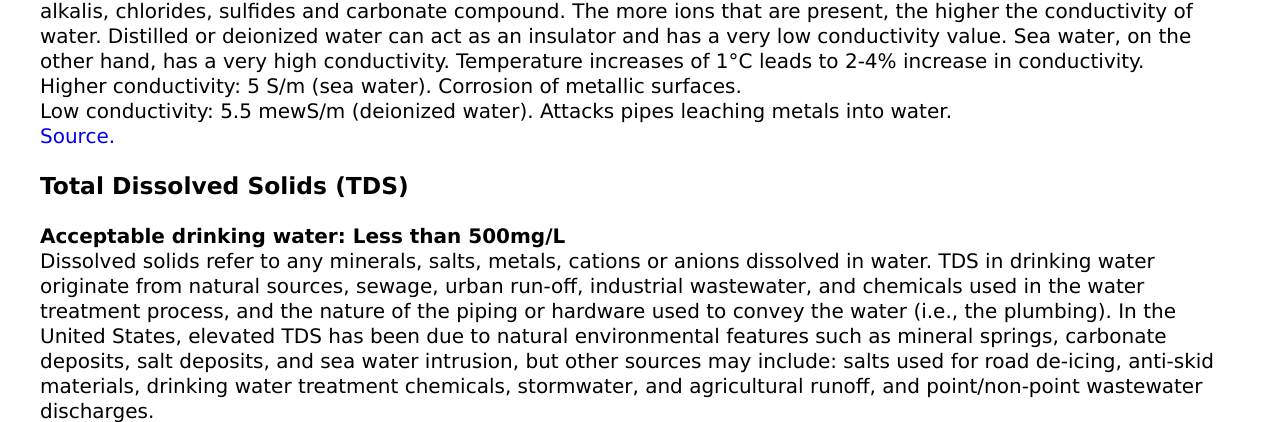
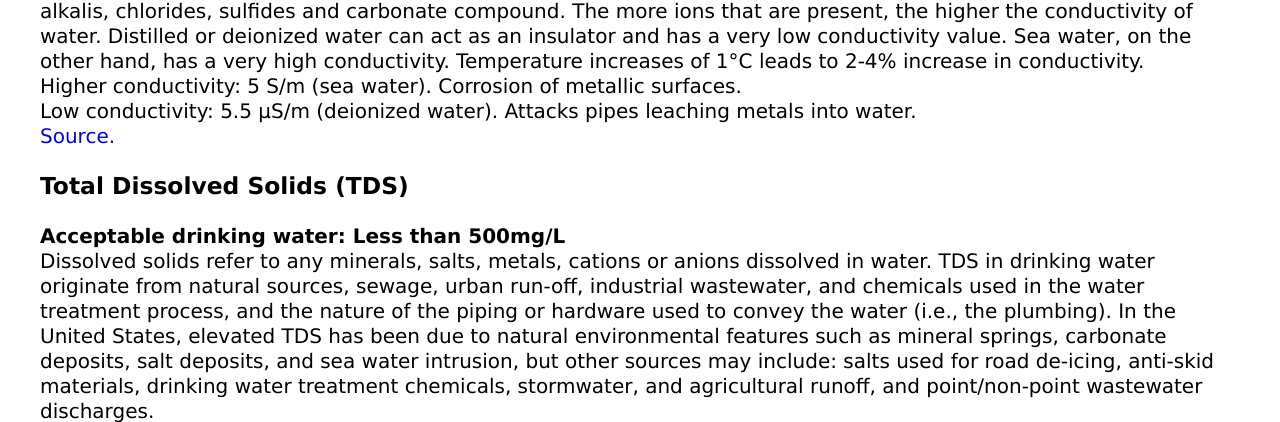
Before and after one commit to aqua-watch/aqua-watch-API, a Flask app: page /report_guide in a window 1280 px wide. Shown: the part 441-863 px from the top of the page. Run offline with Flask 2, Linux system fonts and the light colour scheme.

Commit message:
Update requirements and fix mu greek letter on report guide.

```diff
--- a/aqua-watch-api/requirements.txt
+++ b/aqua-watch-api/requirements.txt
@@ -8,3 +8,4 @@ PyMongo==3.6.1
 dnspython==1.15.0
 flask-googlemaps==0.2.5
 Flask-Login==0.4.1
+requests==2.18.4
--- a/aqua-watch-api/templates/report_guide.html
+++ b/aqua-watch-api/templates/report_guide.html
@@ -88,7 +88,7 @@
         <b><p>Acceptable drinking water: 5 mS/m - 50 mS/m</p></b>
         <p>Conductivity is a measure of water's capability to pass electrical flow. This ability is directly related to the concentration of ions in the water. These conductive ions come from dissolved salts and inorganic materials such as alkalis, chlorides, sulfides and carbonate compound. The more ions that are present, the higher the conductivity of water. Distilled or deionized water can act as an insulator and has a very low conductivity value. Sea water, on the other hand, has a very high conductivity. Temperature increases of 1&degC leads to 2-4% increase in conductivity.</p>
         <p>Higher conductivity: 5 S/m (sea water). Corrosion of metallic surfaces.</p>
-        <p>Low conductivity: 5.5 mewS/m (deionized water). Attacks pipes leaching metals into water.</p>
+        <p>Low conductivity: 5.5 &mu;S/m (deionized water). Attacks pipes leaching metals into water.</p>
         <a href="http://www.fondriest.com/environmental-measurements/parameters/water-quality/conductivity-salinity-tds/">Source.</a>
 
         <br><br>
```
